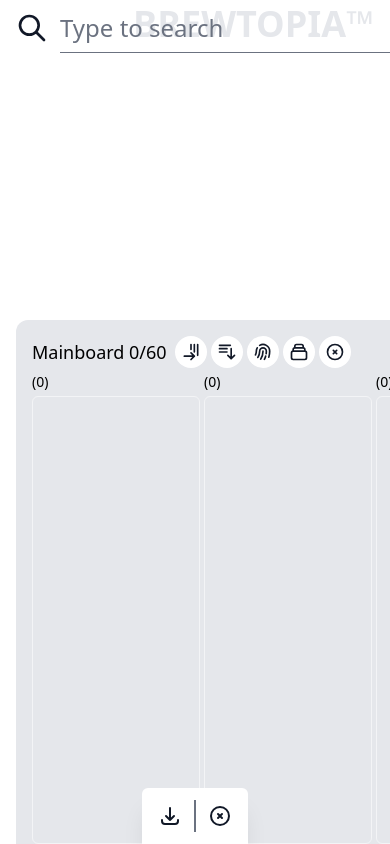
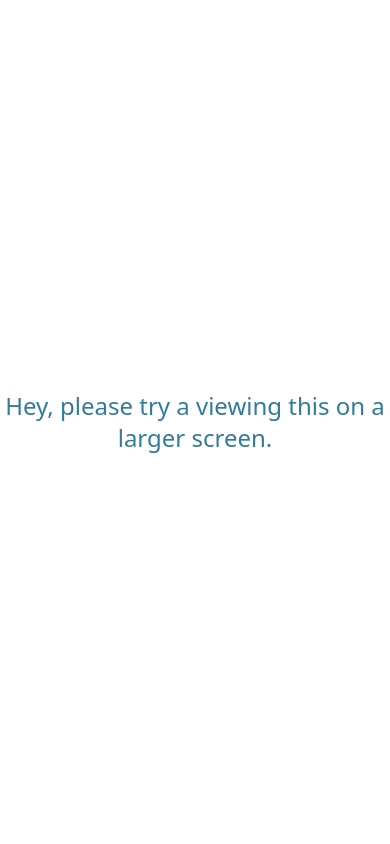
Before and after one commit to rdainton/spa-brewtopia, a Vue app: page / in a window 390 px wide. Built offline with nearby package versions, Linux system fonts and the light colour scheme.

Commit message:
slight tweaks before initial user testing

```diff
--- a/index.html
+++ b/index.html
@@ -4,7 +4,9 @@
     <meta charset="UTF-8" />
     <link rel="icon" href="/favicon.ico" />
     <meta name="viewport" content="width=device-width, initial-scale=1.0" />
+    <meta name="author" content="Ryan Dainton">
     <title>Brewtopia | MTG Deckbuilder</title>
+    <meta name="description" content="Craft your brew in the browser. MTG deck building tool.">
   </head>
   <body>
     <div id="app"></div>
--- a/src/App.vue
+++ b/src/App.vue
@@ -2,21 +2,29 @@
 import Deckbuilder from './components/templates/Deckbuilder.vue'
 import TheHeader from './components/TheHeader.vue'
 import TheToastNotifications from './components/TheToastNotifications.vue'
+import TheLogo from './components/TheLogo.vue'
 </script>
 
 <template>
   <div
-    class="relative flex flex-col max-h-screen min-h-screen  min-w-screen dark:bg-gray-900"
+    class="relative flex-col hidden max-h-screen min-h-screen  lg:flex min-w-screen dark:bg-gray-900"
   >
     <TheHeader>
-      <span
-        class="inline-block ml-auto text-4xl font-bold text-gray-200  dark:text-gray-800"
-        >BREWTOPIA&trade;</span
-      >
+      <TheLogo />
     </TheHeader>
 
     <Deckbuilder />
   </div>
 
+  <div
+    class="flex items-center justify-center w-screen min-h-screen  lg:hidden dark:bg-gray-900"
+  >
+    <h1
+      class="text-2xl text-center  text-primary-medium dark:text-dark__primary-light"
+    >
+      Hey, please try a viewing this on a larger screen.
+    </h1>
+  </div>
+
   <TheToastNotifications />
 </template>
--- /dev/null
+++ b/src/components/TheLogo.vue
@@ -0,0 +1,10 @@
+<template>
+  <div class="flex items-end ml-auto tracking-widest">
+    <span class="text-4xl text-primary-medium dark:text-dark__primary-light"
+      >BREWTOPIA</span
+    >
+    <span class="text-4xl text-primary-light dark:text-dark__primary-medium"
+      >.IO</span
+    >
+  </div>
+</template>
--- a/src/components/atoms/IconButton.vue
+++ b/src/components/atoms/IconButton.vue
@@ -34,7 +34,7 @@ const sizeStylesMap: Record<string, string> = {
 
 const iconColorStylesMap: Record<string, string> = {
   primary:
-    'text-primary-medium hover:text-primary-light dark:text-dark__primary-medium dark:hover:text-dark__primary-light',
+    'text-primary-medium hover:text-primary-light dark:text-dark__primary-light dark:hover:text-dark__primary-medium',
   secondary:
     'text-secondary-medium hover:text-secondary-light dark:text-dark__secondary-medium dark:hover:text-dark__secondary-light',
   default:
--- a/src/components/molecules/DeckbuilderSectionControls.vue
+++ b/src/components/molecules/DeckbuilderSectionControls.vue
@@ -26,7 +26,7 @@ const emit = defineEmits<{
 </script>
 
 <template>
-  <div class="flex px-2 gap-x-1">
+  <div class="flex gap-x-1">
     <IconButton
       v-if="options.includes(ControlOptions.SortManaValueAsc)"
       @click="emit('sort', 'manaValue', 'ASC')"
--- a/src/components/organisms/CardSearch.vue
+++ b/src/components/organisms/CardSearch.vue
@@ -56,7 +56,6 @@ const onSearch = (searchTerm: string) => {
     .catch(err => {
       searchResults.value = []
       // scryfall gives a 404 on cards not found - which shouldn't be an error
-      console.log(err)
       if (err.response.data.status === 404) return
 
       dispatch.errorToast(parseErrorMap(err.response.data))
--- a/src/components/organisms/DeckbuilderSection.vue
+++ b/src/components/organisms/DeckbuilderSection.vue
@@ -71,8 +71,8 @@ function handleDrop(e: DragEvent, columnIndex = 0, forceCardIdx = -1) {
 
 <template>
   <section :class="[baseStyles, alignmentmentStylesMap[alignment!]]">
-    <div class="flex items-center mb-1">
-      <Title>
+    <div class="mb-2">
+      <Title class="mb-1">
         {{ titleOutput }}
       </Title>
 
--- a/src/components/organisms/DeckbuilderSectionColumn.vue
+++ b/src/components/organisms/DeckbuilderSectionColumn.vue
@@ -31,7 +31,7 @@ const dragStyles = computed(() => {
 
 // reduced width and includes + icon
 const lastColumnStyles = computed(() =>
-  props.last ? 'w-16 max-w-16 relative' : 'w-42 min-w-42 max-w-42'
+  props.last ? 'w-16 max-w-16 flex' : 'w-42 min-w-42 max-w-42'
 )
 
 /**
@@ -58,7 +58,11 @@ function handleDropAtTop(e: DragEvent) {
     @drop.stop="handleDrop"
   >
     <div v-if="!last" class="w-full h-6" @drop.stop="handleDropAtTop" />
+
     <slot />
-    <PlusIcon v-if="last" />
+
+    <div class="w-8 mx-auto text-gray-900">
+      <PlusIcon v-if="last" />
+    </div>
   </div>
 </template>
```
